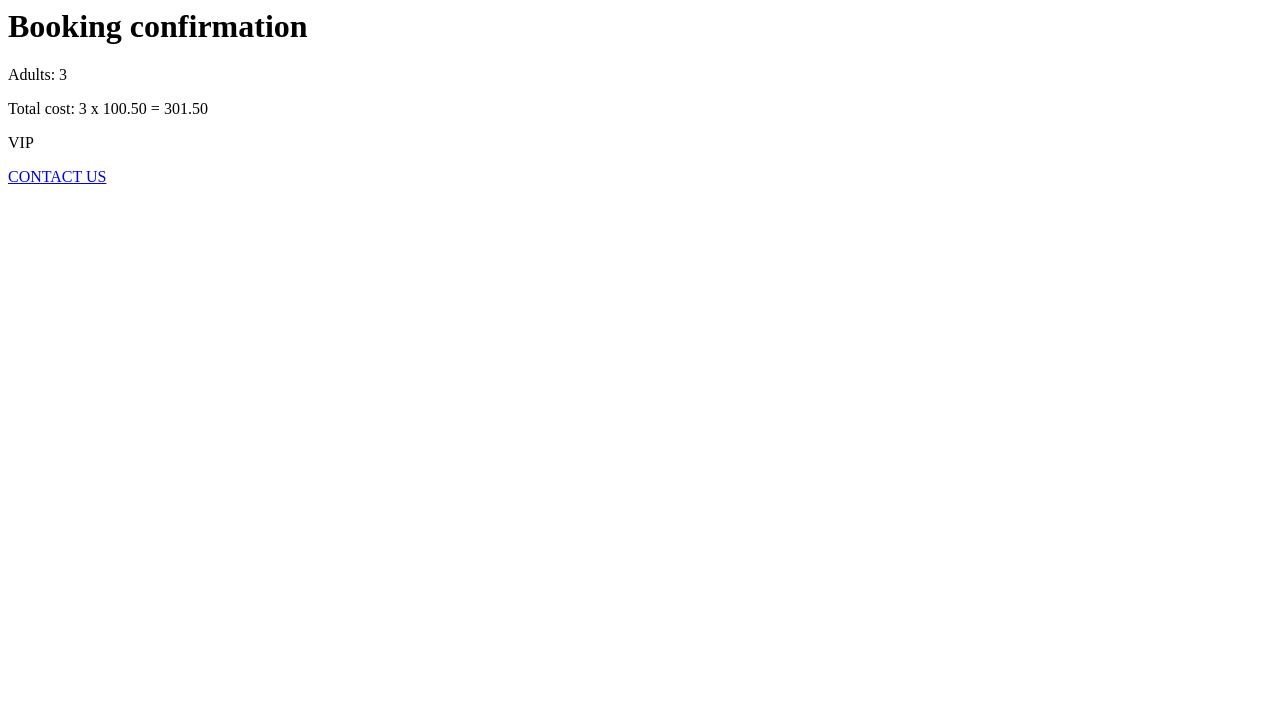
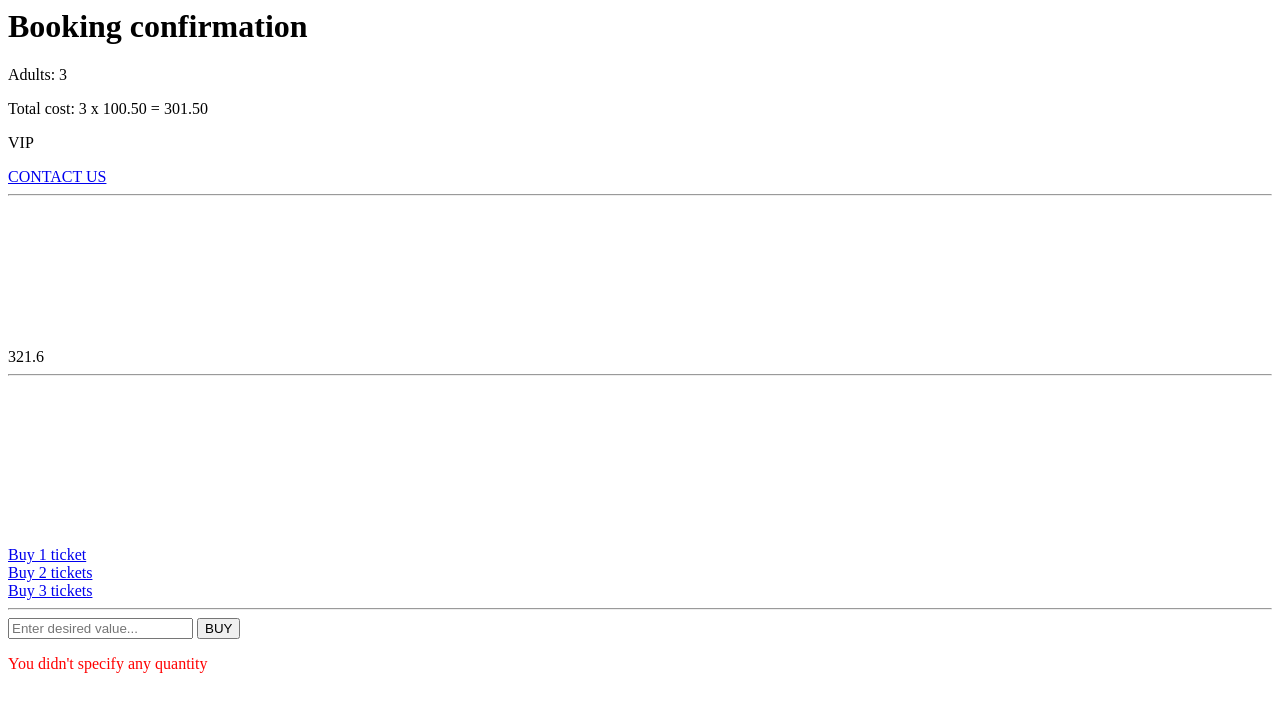
Before and after one commit to ballerynka/PHP-booking, a PHP site: page / in a window 1280 px wide. Shown: the top 712 px of the page. Run offline with PHP 8.4, Linux system fonts and the light colour scheme.

Commit message:
Update index.php

```diff
--- a/booking/src/index.php
+++ b/booking/src/index.php
@@ -83,3 +83,81 @@ $bonusPlaces = 10;                               //camelCase
 
 
 -->
+<hr>
+<br>
+<br>
+<br>
+<br>
+<br>
+<br>
+<br>
+<br>
+
+<?
+const TICKET_PRICE = 100.50;   // USD
+const DISCOUNT_L = 300.00;     // USD
+const DISCOUNT_P = 20;     // %
+
+
+$quantity = 4;   // tickets
+
+$total = $quantity * TICKET_PRICE;
+
+
+if ($total > DISCOUNT_L){
+  $total = $total * (100 - DISCOUNT_P) / 100;
+
+}
+
+print($total);
+
+
+
+
+?>
+<hr>
+<br><br><br><br><br><br><br><br>
+<!-- LOGIC -->
+
+<?
+ const TICKET_COST = 100;
+if (array_key_exists('quantity', $_GET)){
+  $quantity = $_GET['quantity'];
+
+  if (preg_match('/^\d+$/', $quantity)){
+    $quantity = (int) $quantity;
+   //$quantity = (int) $quantity;
+ $cost = TICKET_COST * $quantity;
+  $totalCost = $cost;
+  }
+  else{
+    $error ="Value must be an integer number";
+  }
+}
+
+else{
+$error = "You didn't specify any quantity";
+}
+
+
+
+?>
+<!-- TEMPLATE -->
+<br>
+<a href="/?quantity=1">Buy 1 ticket</a><br>
+<a href="/?quantity=2">Buy 2 tickets</a><br>
+<a href="/?quantity=3">Buy 3 tickets</a><br>
+<hr>
+
+<form method="GET" action="/">
+  <input type="text" name="quantity" placeholder="Enter desired value...">
+  <button>BUY</button>
+</form>
+
+<? if (isset($totalCost)): ?>
+<div><?= $quantity?> tickets x <?= TICKET_COST?> = <?= $totalCost?></div>
+<? endif ?>
+
+<? if (isset($error)): ?>
+<div style="color:red;"><?= $error?></div>
+<? endif ?>
```
